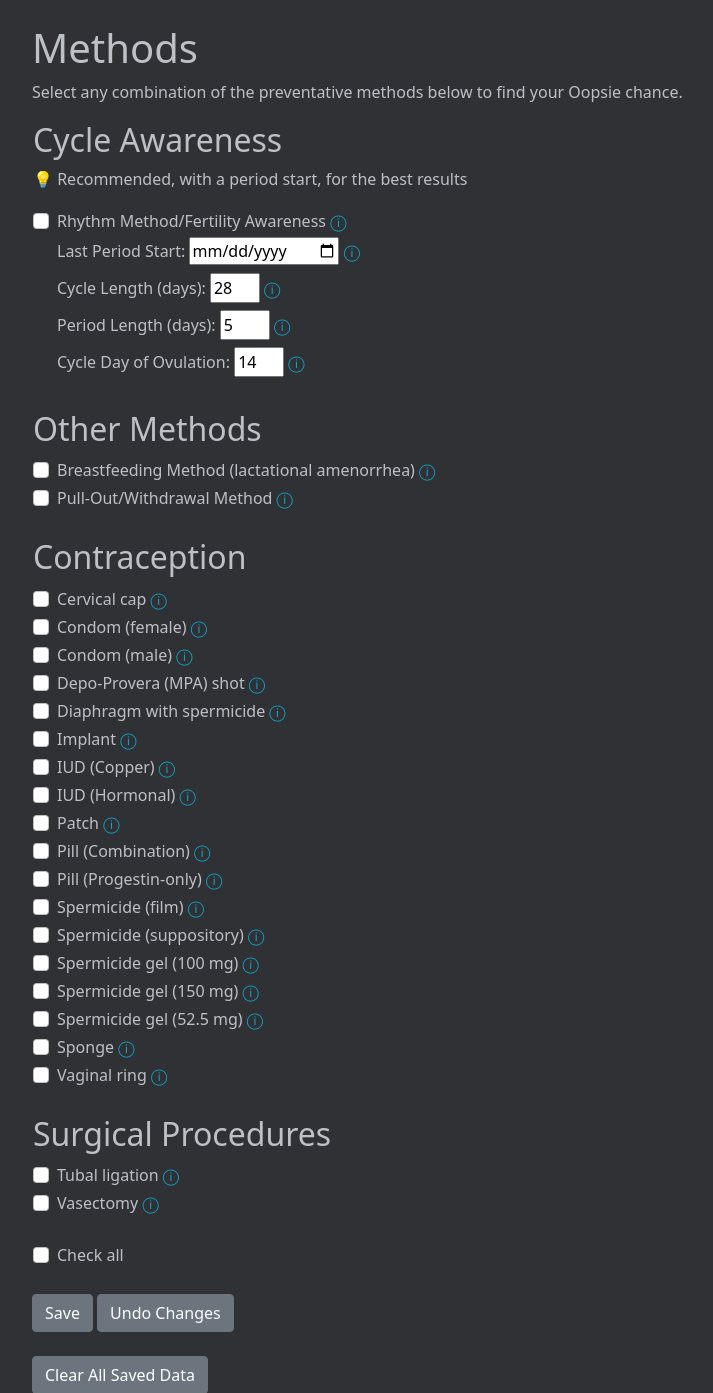
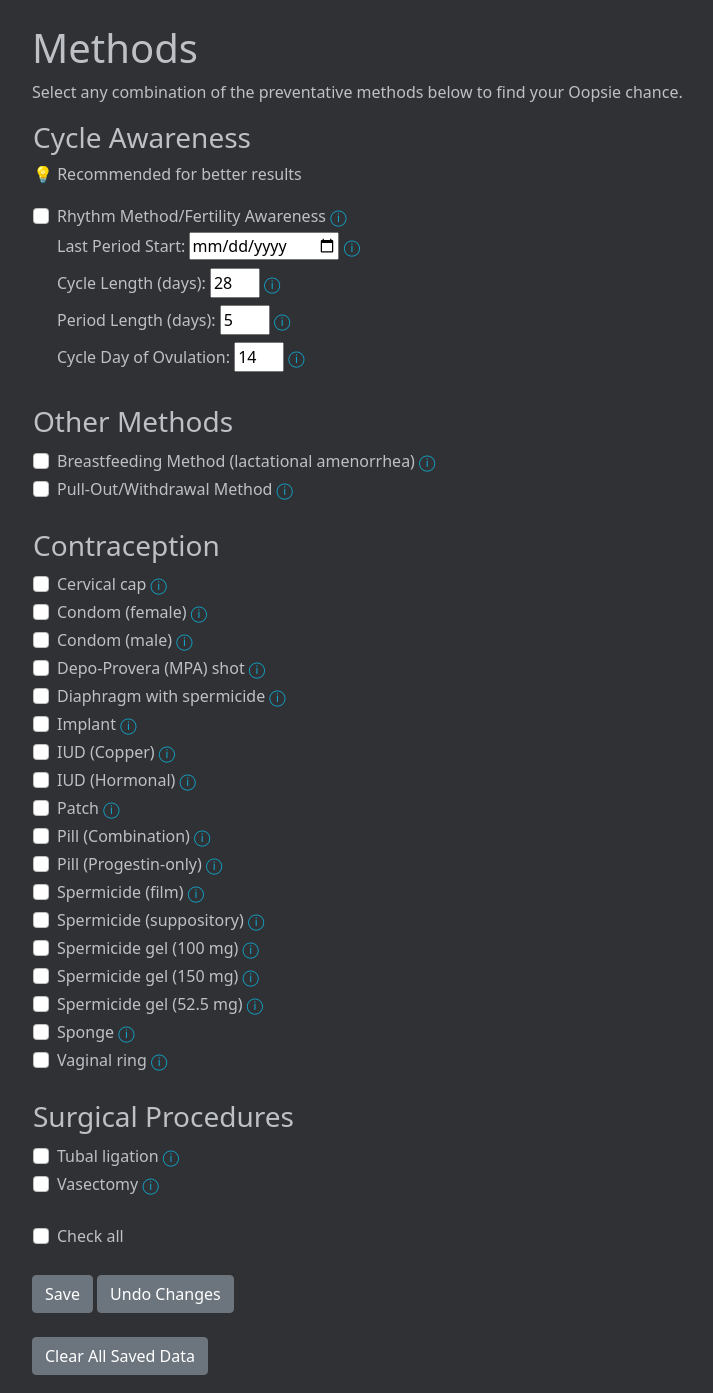
Before and after one commit to ragmats/oopsie, a Flask app: page /methods in a window 1280 px wide. Shown: the part 65-1458 px from the top of the page, without its empty margins (50-763 px from the left). Run offline with Flask 2, Linux system fonts and the light colour scheme; data comes from the database, SQL or seed files in the repository; some libraries are stand-ins or nearby versions.

Commit message:
improved tooltips

```diff
--- a/templates/methods.html
+++ b/templates/methods.html
@@ -12,8 +12,8 @@
     <table>
       <tr>
         <td colspan="2">
-          <h2>Cycle Awareness</h2>
-          <p>&#128161; Recommended, with a period start, for the best results</p>
+          <h3>Cycle Awareness</h3>
+          <p>&#128161; Recommended for better results</p>
           {% if date_error %}
             <div class="alert alert-danger alert-dismissible fade show" role="alert">
               {{ date_error }}
@@ -65,7 +65,7 @@
           {% else %}
             <input class="form-input" style="width: 150px;" type="date" id="cycle_start" name="cycle_start">
           {% endif %}
-          <a href="javascript:void(0)" data-bs-toggle="tooltip" title="If you don't know the cycle start date or ovulation date, the Rythm Method will default to a constant Oopsie chance of 24%.">&#9432;</a>
+          <a href="javascript:void(0)" data-bs-toggle="tooltip" title="If you don't know the last period date, the Rythm Method will default to an Oopsie chance of 24% and be the same each day. For better results, add a period start date.">&#9432;</a>
         </div>
         <div class="form-check">
           <label class="form-label" for="cycle_length">Cycle Length (days): </label>
@@ -83,7 +83,7 @@
           {% else %}
             <input class="form-input" style="width: 50px;" type="number" id="period_length" name="period_length" min="0" max="40" value="5">
           {% endif %}
-          <a href="javascript:void(0)" data-bs-toggle="tooltip" title="Enter a period length if you want to see days of bleeding on the calendar. By default, we will assume an average of 5 days. If you do not wish to view bleeding on the calendar, set to zero and save (will not affect the Oopsie chance).">&#9432;</a>
+          <a href="javascript:void(0)" data-bs-toggle="tooltip" title="Enter a period length if you want to see period days on the calendar. By default, we will assume an average of 5 days. If you do not wish to view period days on the calendar, set to zero and save (will not affect the Oopsie chance).">&#9432;</a>
         </div>
         <div class="form-check">
           <label class="form-label" for="cycle_day_ovulation">Cycle Day of Ovulation: </label>
@@ -99,7 +99,7 @@
       <tr>
         <td colspan="2">
           <br/>
-          <h2>Other Methods</h2>
+          <h3>Other Methods</h3>
       </td>
     </tr>
     {% for row in method %}
@@ -125,7 +125,7 @@
     <tr>
       <td colspan="2">
         <br/>
-        <h2>Contraception</h2>
+        <h3>Contraception</h3>
       </td>
     </tr>
     {% for row in contraception %}
@@ -151,7 +151,7 @@
     <tr>
       <td colspan="2">
         <br/>
-        <h2>Surgical Procedures</h2>
+        <h3>Surgical Procedures</h3>
       </td>
     </tr>
     {% for row in surgical %}
```
Also changed, not shown: templates/index.html (+10 -3 lines).
